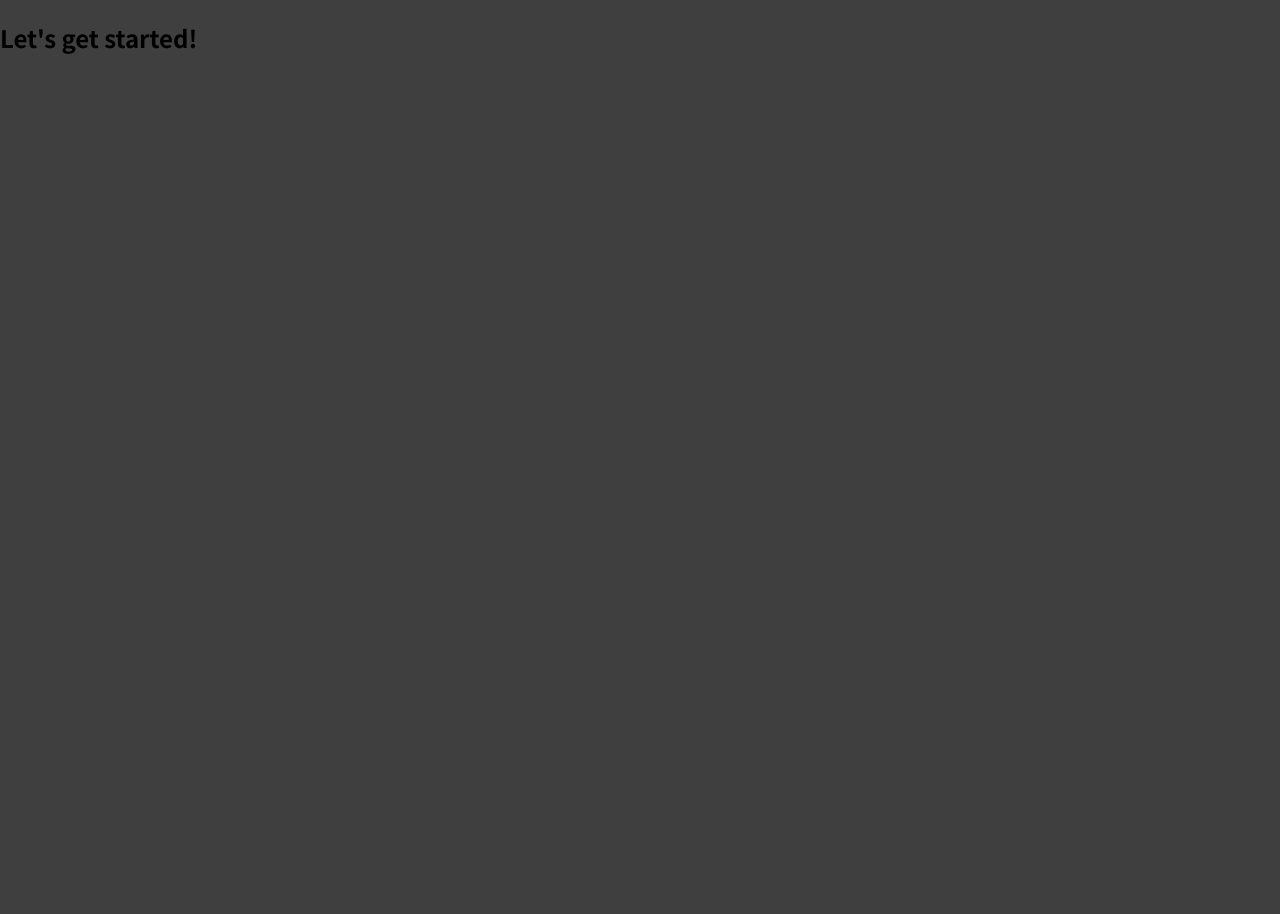
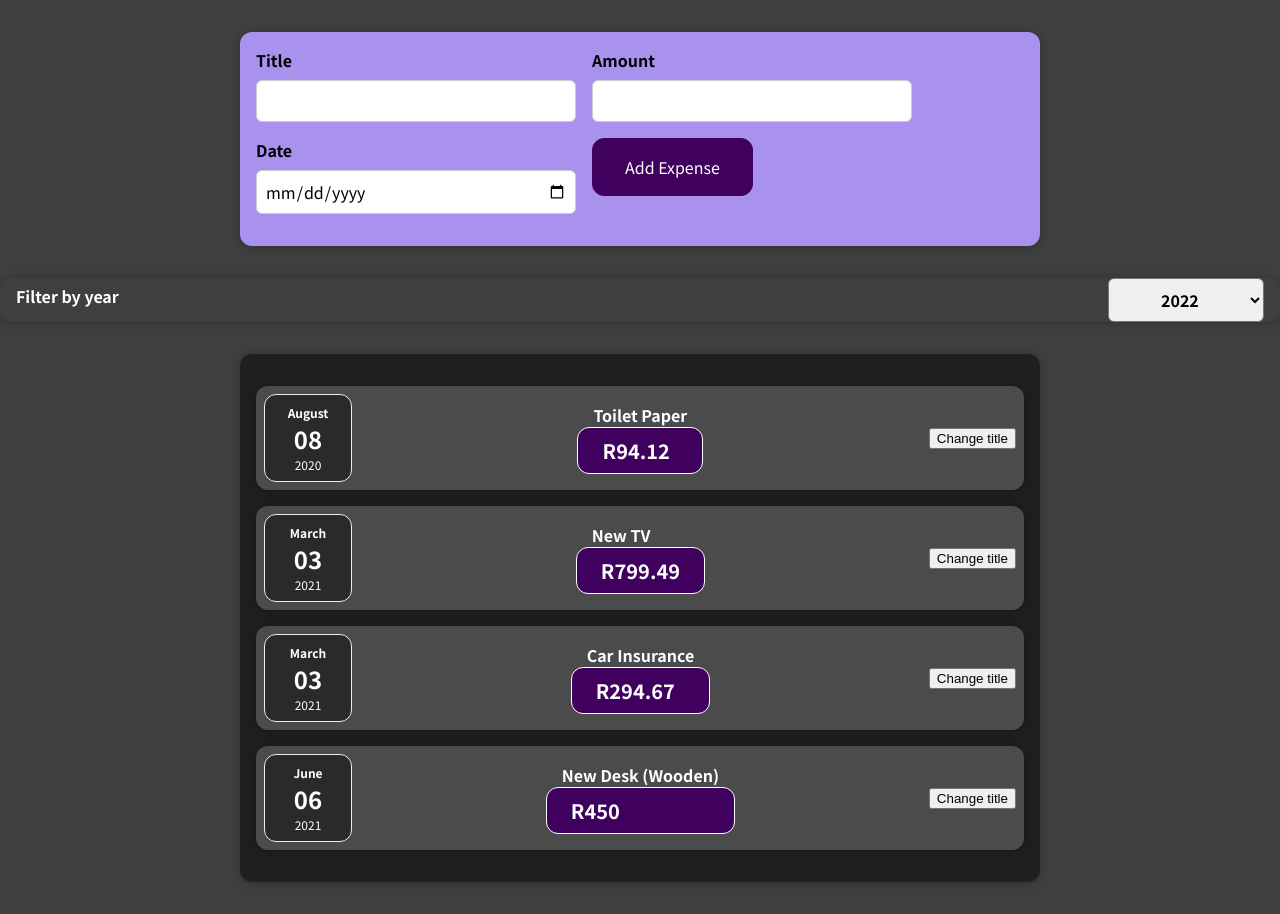
Before and after one commit to edyedy01/01-starting-setup, a React (Create React App) app: page / in a window 1280 px wide. Before the commit the page ends 800 px from the top, so only its background shows below. Built offline with nearby package versions, Linux system fonts and the light colour scheme.

Commit message:
assignment 2 work

```diff
--- a/src/App.js
+++ b/src/App.js
@@ -1,7 +1,55 @@
+import Expenses from "./components/expenses/Expenses";
+
+import NewExpense from "./components/newexpense/NewExpense";
+
 function App() {
+  /*const expenses = [
+    {id: 'e1', title: 'Udemy Course', amount: 200.00, date: new Date(), },
+    {id: 'e2', title: 'Bazooka', amount: 300.00, date: new Date(), },
+    {id: 'e3', title: 'Flick knife', amount: 400.00, date: new Date(), },
+    {id: 'e4', title: 'Bible', amount: 500.00, date: new Date(), }
+  ];*/
+
+  //https://github.com/academind/react-complete-guide-code/blob/03-react-basics-working-with-components/extra-files/expenses.txt
+  const expenses = [
+    {
+      id: 'e1',
+      title: 'Toilet Paper',
+      amount: 94.12,
+      date: new Date(2020, 7, 14),
+    },
+    { id: 'e2', title: 'New TV', amount: 799.49, date: new Date(2021, 2, 12) },
+    {
+      id: 'e3',
+      title: 'Car Insurance',
+      amount: 294.67,
+      date: new Date(2021, 2, 28),
+    },
+    {
+      id: 'e4',
+      title: 'New Desk (Wooden)',
+      amount: 450,
+      date: new Date(2021, 5, 12),
+    },
+  ];
+
+  const addExpenseHandler = (expense) => {
+    console.log('In App.js');
+    console.log(expense);
+  };
+
+  /*return
+    React.createElement(
+      'div',
+      {},
+      React.createElement('h2', {}, "Let's get started!"),
+      React.createElement(Expenses, {items: expenses})
+    ); */
+
   return (
     <div>
-      <h2>Let's get started!</h2>
+      <NewExpense onAddExpense={addExpenseHandler}/>
+      <Expenses items={expenses} />
     </div>
   );
 }
--- a/src/components/expenses/ExpenseItem.js
+++ b/src/components/expenses/ExpenseItem.js
@@ -1,17 +1,24 @@
+import React, {useState} from 'react';
 import ExpenseDate from './ExpenseDate';
 import Card from '../ui/Card';
 import './ExpenseItem.css';
 import './Expenses.css'
 
 function ExpenseItem(props) {
+    const [title, setTitle] = useState(props.title);
+
+    const clickHandler = () => {
+        setTitle('Updated!!!');
+    }
 
     return (
         <Card className='expense-item'>
             <ExpenseDate date={props.date} />
-            <div id={props.id}>
-                <h2 className='expense-item__description'>{props.title}</h2>
+            <div key={props.id}>
+                <h2 className='expense-item__description'>{title}</h2>
                 <div className='expense-item__price'>R{props.amount}</div>
             </div>
+            <button onClick={clickHandler}>Change title</button>
         </Card>
     );
 }
--- a/src/components/expenses/Expenses.js
+++ b/src/components/expenses/Expenses.js
@@ -1,14 +1,27 @@
+import React, {useState} from 'react';
 import ExpenseItem from './ExpenseItem';
 import Card from '../ui/Card';
 import './Expenses.css'
+import ExpensesFilter from '../newexpense/ExpensesFilter';
 
 function Expenses(props) {
+    const [selectedYear, setSelectedYear] = useState('');
+
+    const menuSelectionHander = (selectedYear) => {
+        setSelectedYear(selectedYear);
+
+        console.log(selectedYear);
+    };
+
     return (
-        <Card className='expenses'>
-            {props.items.map((data) => {
-                return <ExpenseItem id={data.id} title={data.title} amount={data.amount} date={data.date}/>
-            })}
-        </Card>
+        <div>
+            <ExpensesFilter onYearFilterSelection={menuSelectionHander}/>
+            <Card className='expenses'>
+                {props.items.map((data) => {
+                    return <ExpenseItem key={data.id} title={data.title} amount={data.amount} date={data.date}/>
+                })}
+            </Card>
+        </div>
     );
 }
 
--- a/src/components/newexpense/ExpensesFilter.js
+++ b/src/components/newexpense/ExpensesFilter.js
@@ -1,6 +1,6 @@
 //https://github.com/academind/react-complete-guide-code/blob/04-react-state-events/extra-files/ExpensesFilter.js
 import React, {useState} from 'react';
-
+import Card from '../ui/Card';
 import './ExpensesFilter.css';
 
 const ExpensesFilter = (props) => {
@@ -15,6 +15,7 @@ const ExpensesFilter = (props) => {
     }
 
   return (
+    <Card>
     <div className='expenses-filter'>
       <div className='expenses-filter__control'>
         <label>Filter by year</label>
@@ -26,6 +27,7 @@ const ExpensesFilter = (props) => {
         </select>
       </div>
     </div>
+    </Card>
   );
 };
 
```
